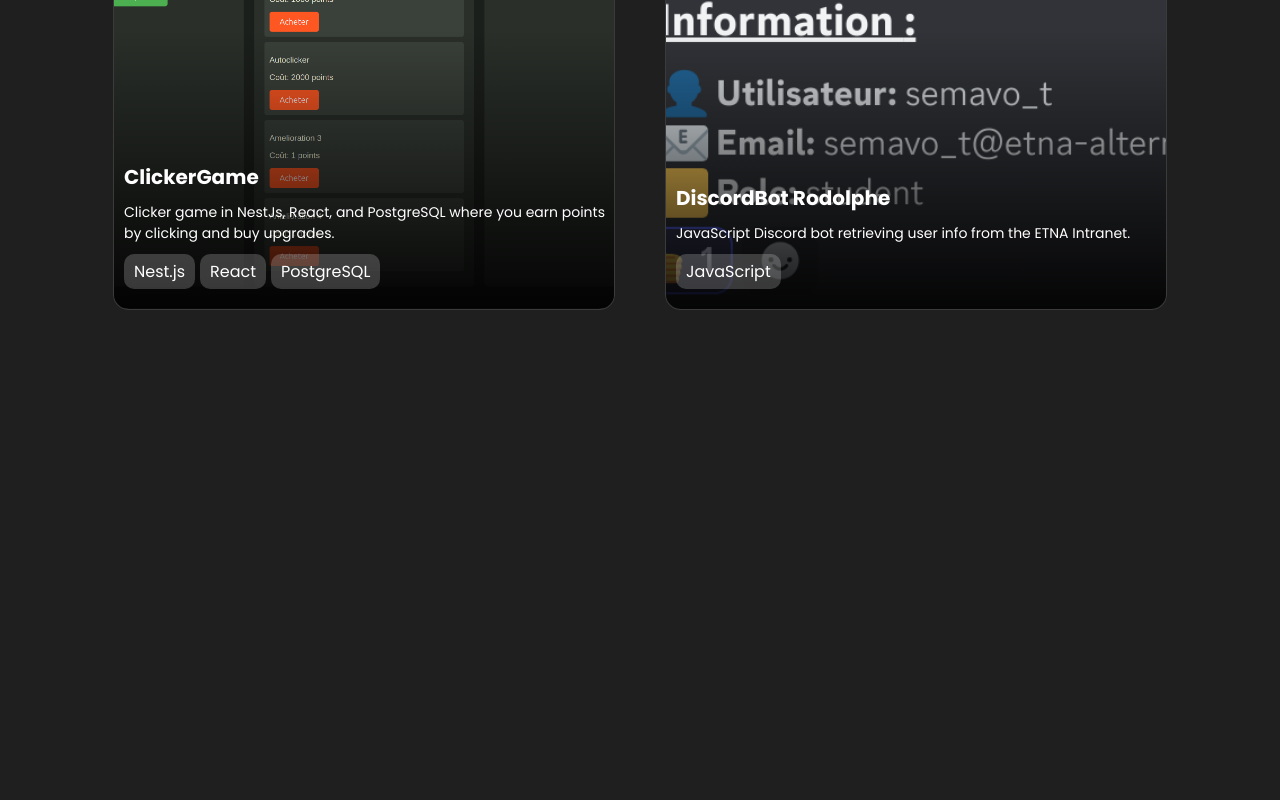
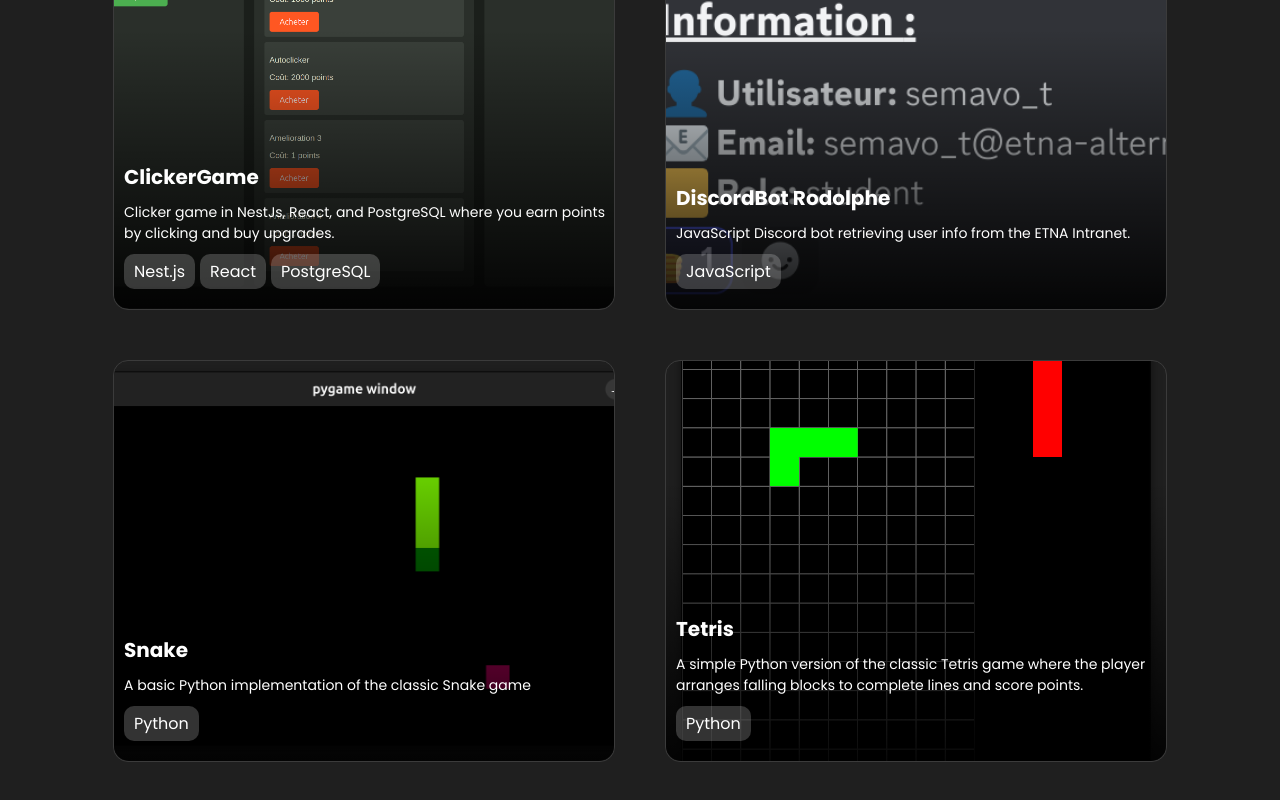
Before and after one commit to Rhapsodiew/Portfolio, a React (Create React App) app: page /Portfolio/project in a window 1280 px wide. Shown: the part 2083-2883 px from the top of the page. Before the commit the page ends 2433 px from the top, so only its background shows below. Built offline with nearby package versions, Linux system fonts and the light colour scheme.

Commit message:
[FIX] add new project, image

```diff
--- a/src/components/Project.js
+++ b/src/components/Project.js
@@ -8,6 +8,8 @@
 import intervengo from "../images/project/intervengo.png";
 import clicker_game from "../images/project/clicker_game.png";
 import discordbot_rodolphe from "../images/project/discordbot_rodolphe.png";
+import snake from "../images/project/snake.png"
+import tetris from "../images/project/tetris.png"
 
 const Techno = {
     React: "React",
@@ -109,8 +111,23 @@
       description: "JavaScript Discord bot retrieving user info from the ETNA Intranet.",
       git: "https://github.com/Rhapsodiew/DiscordBot_Rodolphe",
       techno: [Techno.JS]
+    },
+    {
+      id: 11,
+      title: "Snake",
+      img: snake,
+      description: "A basic Python implementation of the classic Snake game",
+      git: "https://github.com/Rhapsodiew/Snake",
+      techno: [Techno.Python]
+    },
+    {
+      id: 12,
+      title: "Tetris",
+      img: tetris,
+      description: "A simple Python version of the classic Tetris game where the player arranges falling blocks to complete lines and score points.",
+      git: "https://github.com/Rhapsodiew/Tetris",
+      techno: [Techno.Python]
     }
-
 ];
 
 const ProjectCard = ({ title, img, description, git, techno }) => {
```
Also changed, not shown: src/images/project/snake.png (added), src/images/project/tetris.png (added).
